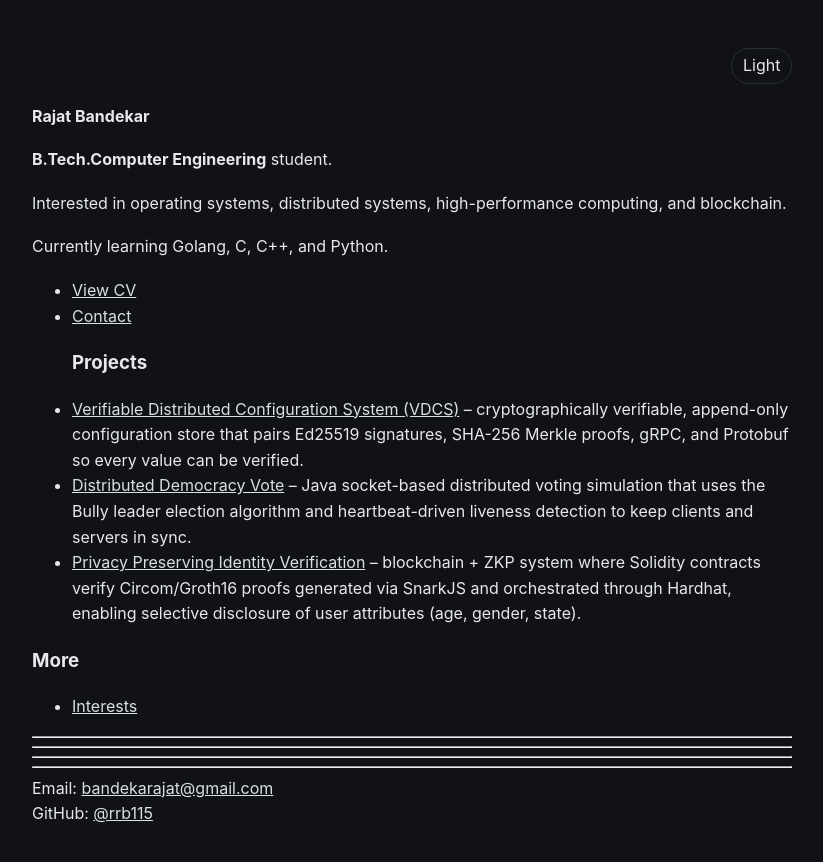
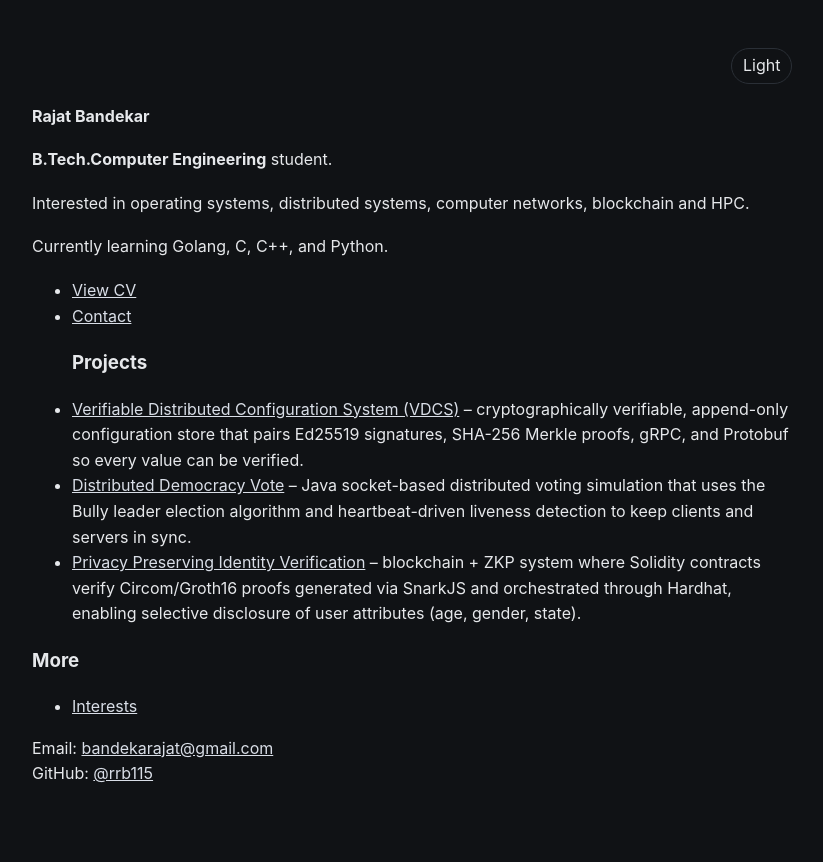
Before and after one commit to rrb115/rrb115.github.io, a Jekyll site: the page built from _pages/about.md, in a window 1280 px wide. Shown: the top 862 px of the page, without its empty margins (228-1051 px from the left). Built offline with Jekyll 4.4.1, drawn with Linux system fonts in a browser that asks for light colours.

Commit message:
smol changes

```diff
--- a/_pages/about.md
+++ b/_pages/about.md
@@ -13,7 +13,7 @@ redirect_from:
 
 **B.Tech.Computer Engineering** student.
 
-Interested in operating systems, distributed systems, high-performance computing, and blockchain.
+Interested in operating systems, distributed systems, computer networks, blockchain and HPC.
 
 Currently learning Golang, C, C++, and Python.
 - [View CV](/assets/cv.pdf){:target="_blank"}
@@ -28,10 +28,6 @@ Currently learning Golang, C, C++, and Python.
 
 - [Interests](/interests/)
 
----
----
----
----
 
 <footer>
 Email: <a href="mailto:bandekarajat@gmail.com">bandekarajat@gmail.com</a><br>
```
